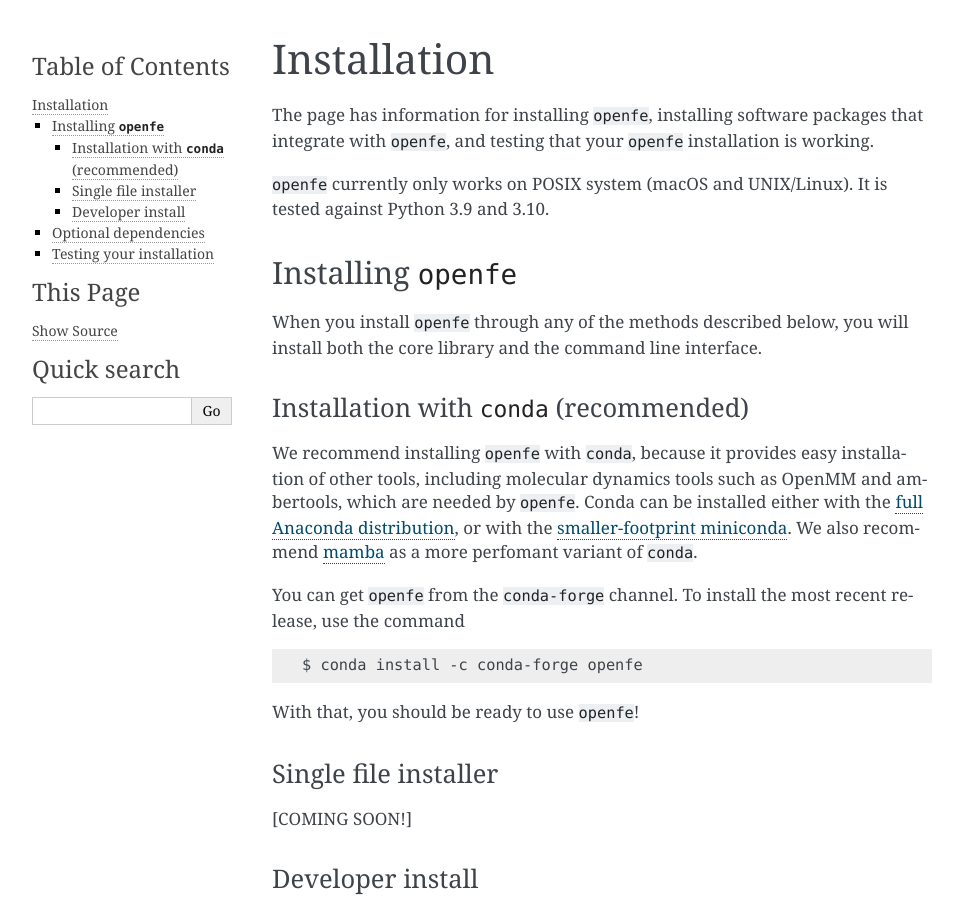
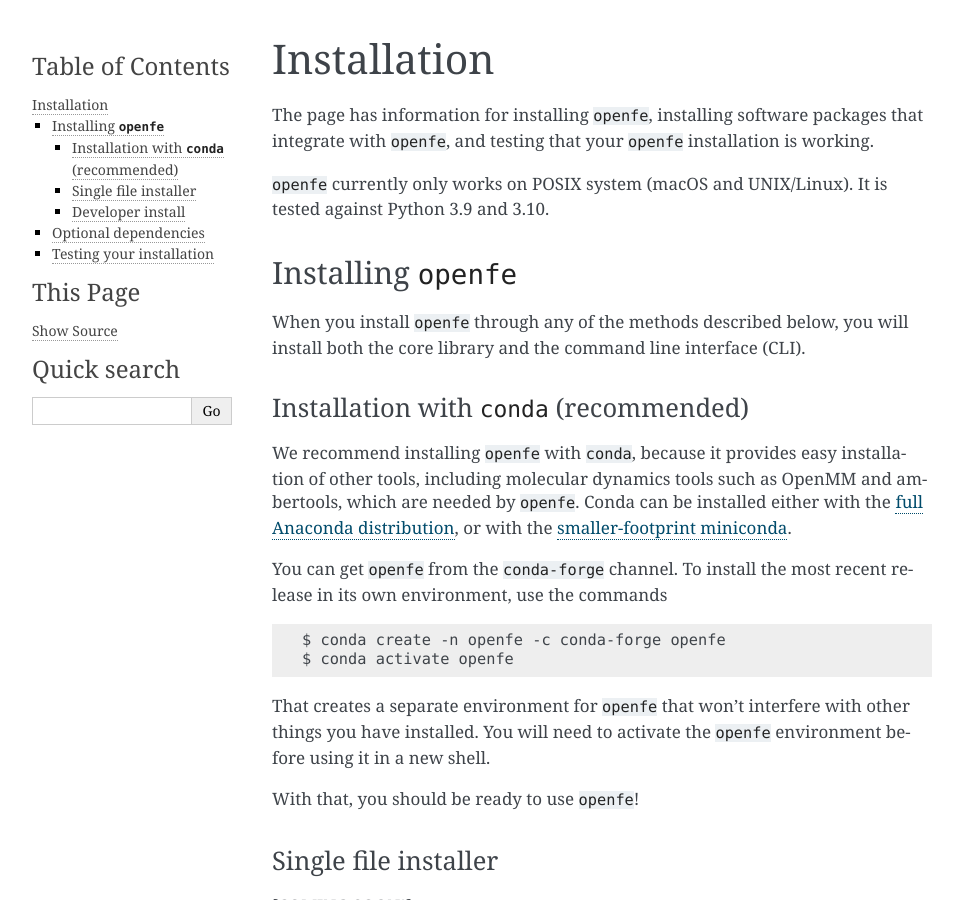
Before and after one commit to OpenFreeEnergy/openfe, a Sphinx documentation site: the page built from docs/installation.rst, in a window 1280 px wide and 900 px high. Shown: the whole window, without its empty margins (148-1111 px from the left). Built offline with Sphinx 7.4.7, drawn with Linux system fonts in a browser that asks for light colours; some of the changed text lies outside the part shown.

Commit message:
most of review comments
need clarification on question about CLI

```diff
--- a/docs/installation.rst
+++ b/docs/installation.rst
@@ -12,7 +12,7 @@
 ---------------------
 
 When you install ``openfe`` through any of the methods described below, you
-will install both the core library and the command line interface.
+will install both the core library and the command line interface (CLI).
 
 Installation with ``conda`` (recommended)
 ~~~~~~~~~~~~~~~~~~~~~~~~~~~~~~~~~~~~~~~~~
@@ -23,15 +23,17 @@
 Conda can be installed either with the `full Anaconda distribution
 <https://www.anaconda.com/products/individual>`_, or with
 the `smaller-footprint miniconda
-<https://docs.conda.io/en/latest/miniconda.html>`_. We also recommend
-`mamba
-<https://mamba.readthedocs.io/en/latest/installation.html#installation>`_ as
-a more perfomant variant of ``conda``.
+<https://docs.conda.io/en/latest/miniconda.html>`_.
 
 You can get ``openfe`` from the ``conda-forge`` channel. To install the most
-recent release, use the command ::
+recent release in its own environment, use the commands ::
 
-  $ conda install -c conda-forge openfe
+  $ conda create -n openfe -c conda-forge openfe
+  $ conda activate openfe
+
+That creates a separate environment for ``openfe`` that won't interfere with
+other things you have installed. You will need to activate the ``openfe``
+environment before using it in a new shell.
 
 With that, you should be ready to use ``openfe``!
 
@@ -97,7 +99,8 @@
 
 Then you can run the test suite (from any directory) with the command::
 
-  $ py.test --pyargs openfe openfecli
+  $ pytest --pyargs openfe openfecli
 
-The test suite contains several hundred individual tests. All should
-complete with status either passed, skipped, or xfailed (expected fail).
+The test suite contains several hundred individual tests. This will take a
+few minutes, and all tests should complete with status either passed,
+skipped, or xfailed (expected fail).
```
Also changed, not shown: other parts of docs/installation.rst (+1 -1 lines).
